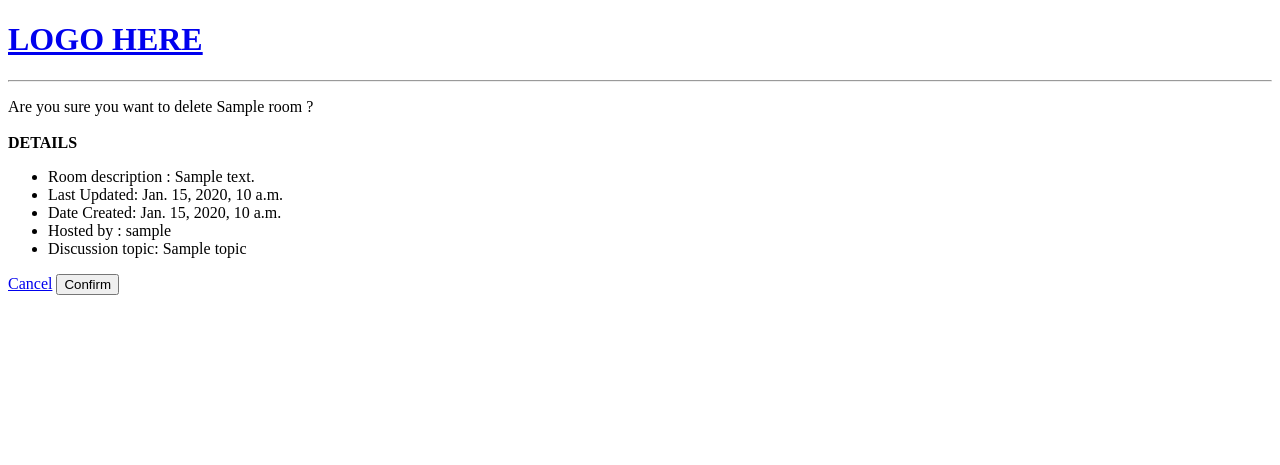
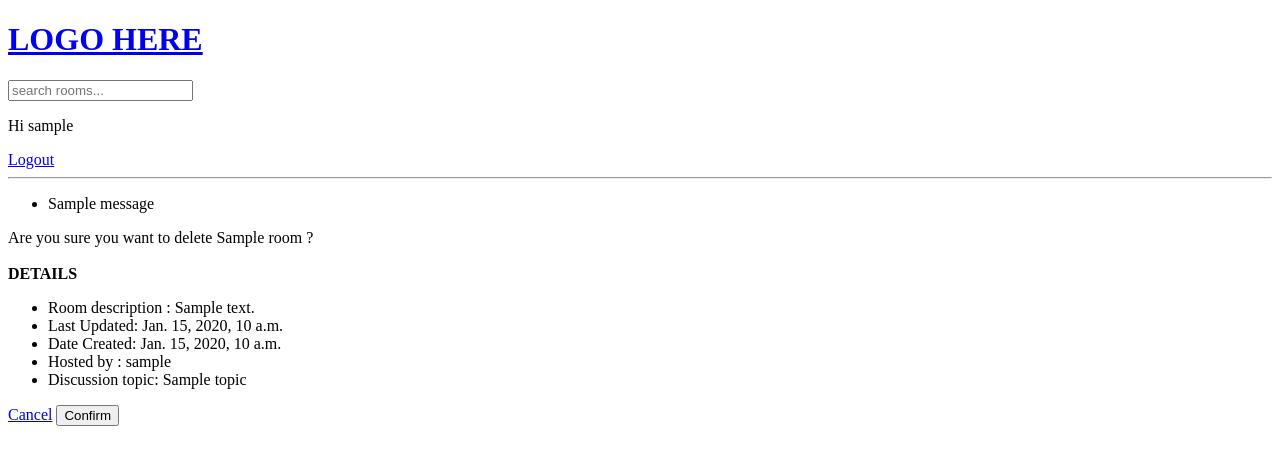
Before and after one commit to aghee/coding_buddy_app, a Django app: page /delete-room/1/ in a window 1280 px wide. Shown: the top 465 px of the page. Run offline with Django 5.2, Linux system fonts and the light colour scheme; a user stored in the database is signed in; tables that the repository leaves empty hold one stand-in row (values such as "Sample post"); one stand-in notice (Sample message) is shown.

Commit message:
add login,logout links, user greeting

```diff
--- a/templates/navbar.html
+++ b/templates/navbar.html
@@ -1,4 +1,22 @@
 <a href="/" >
 <h1>LOGO HERE</h1>
 </a>
+
+<form method="GET" action="{% url 'home' %}">
+    <input type="text" name="q" placeholder="search rooms...">
+    </form>
+
+{% if user.is_authenticated %}
+<p>Hi {{ request.user }}</p>
+<a href="{% url 'logout' %}">Logout</a>
+{% else %}
+<a href="{% url 'login' %}">Login</a>
+{% endif %}
 <hr>
+{% if messages %}
+<ul class="messages">
+    {% for message in messages %}
+    <li{% if message.tags %} class="{{ message.tags }}"{% endif %}>{{ message }}</li>
+    {% endfor %}
+</ul>
+{% endif %}
```
